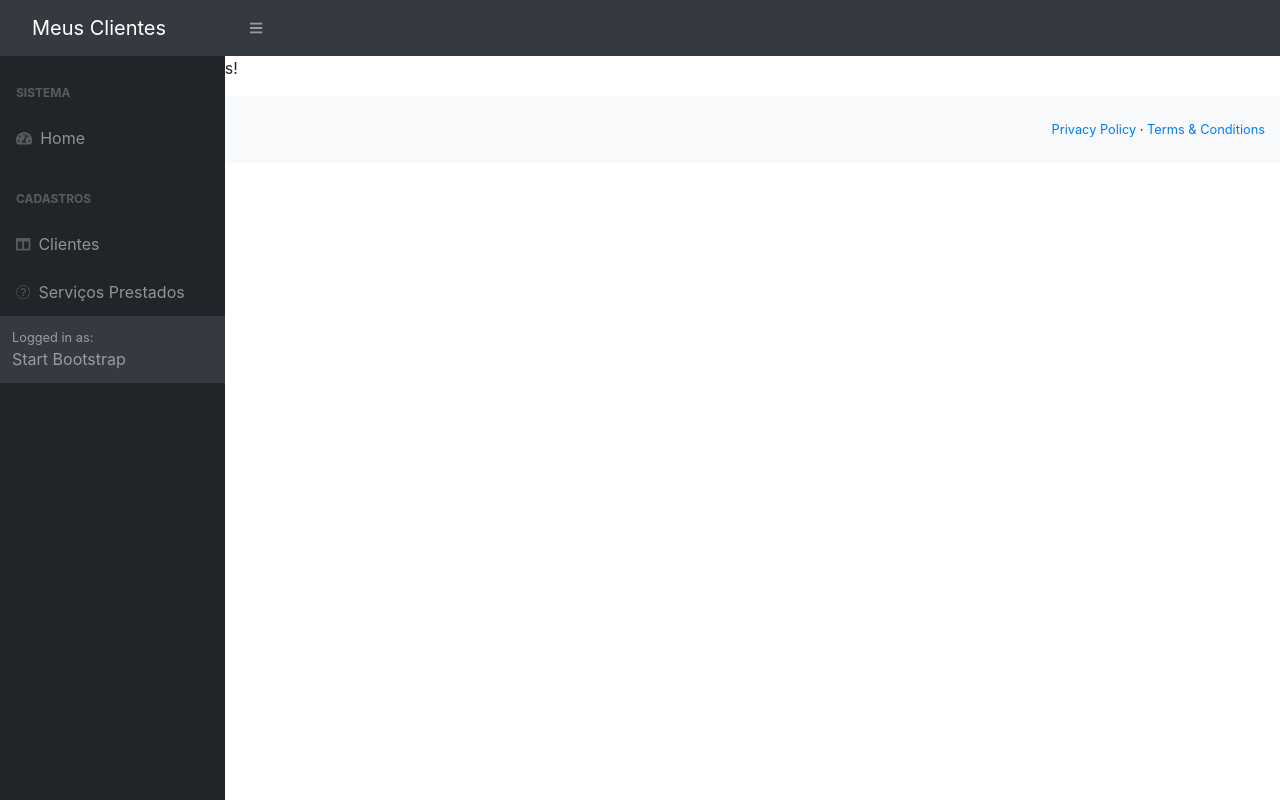
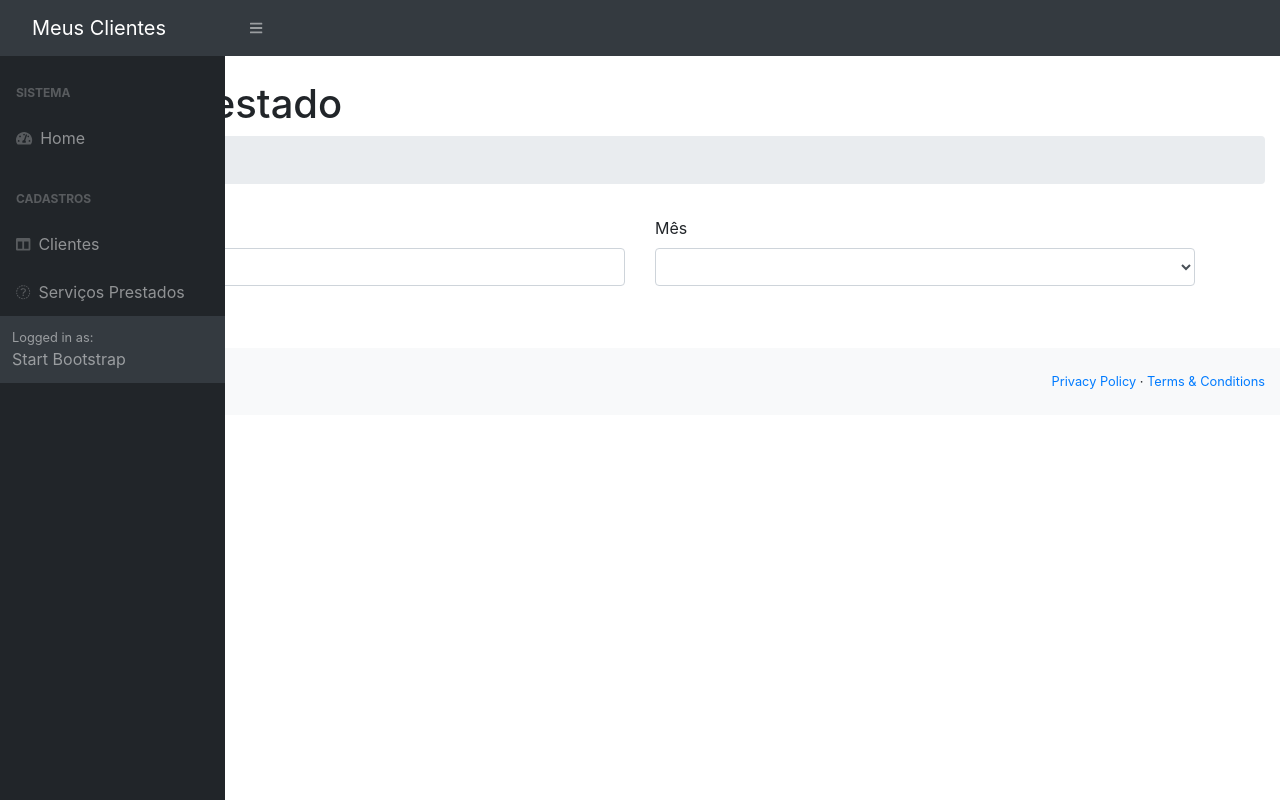
Before and after one commit to JonFalleNBR/clientes-app, an Angular app: page /servico-prestado-listagem in a window 1280 px wide. Built offline with nearby package versions, Linux system fonts and the light colour scheme.

Commit message:
Listagem de Servicos Prestados - Inicio Criação do template em HTML da Listagem de serviços prestados e a função de captar pelo nome e mês

```diff
--- a/src/app/servico-prestado/servico-prestado-lista/servico-prestado-lista.component.html
+++ b/src/app/servico-prestado/servico-prestado-lista/servico-prestado-lista.component.html
@@ -1 +1,36 @@
-<p>servico-prestado-lista works!</p>
+<h1 class="mt-4">Serviço Prestado</h1>
+<ol class="breadcrumb mb-2" >
+    <li class="breadcrumb-item active"><b>Consulta</b></li>
+</ol>
+<br>
+<div class="container">
+    <form #consultaForm = "ngForm" (submit)="consultar()">
+        <div class="row">
+            <div class="col-md-6">
+                <label for="inputNome">Nome do Cliente</label>
+                <input type="text" [(ngModel)]="nome"
+                        name="nome" class="form-control"
+                        id="inputNome">
+            </div>
+
+            <div class="col-md-6">
+                <label for="inputMes">Mês</label>
+                <select [(ngModel)]="mes" class="form-control" name="mes">
+                    <option value="">Selecione... </option>
+                    <option *ngFor= "let mes of meses" [value]="mes">
+                        {{ mes }}
+                    </option>
+                </select>
+            </div>
+        </div>
+        <br>
+        <div class="row">
+            <div class="col-md-3" >
+                <button type="submit" class="btn btn-primary">
+                    <i class="fa fa-search"></i> | Consultar
+                </button>
+            </div>
+        </div>
+
+    </form>
+</div>
--- a/src/app/servico-prestado/servico-prestado-lista/servico-prestado-lista.component.ts
+++ b/src/app/servico-prestado/servico-prestado-lista/servico-prestado-lista.component.ts
@@ -1,10 +1,26 @@
-import { Component } from '@angular/core';
+import { Component, OnInit } from '@angular/core';
 
 @Component({
   selector: 'app-servico-prestado-lista',
   templateUrl: './servico-prestado-lista.component.html',
   styleUrl: './servico-prestado-lista.component.css'
 })
-export class ServicoPrestadoListaComponent {
+export class ServicoPrestadoListaComponent implements OnInit{
 
+   nome: string = '';
+   mes: number = 0;
+   meses: number [];
+
+  constructor(){
+      this.meses = [1,2,3,4,5,6,7,8,9,10,11,12]
+  }
+
+  ngOnInit(): void {
+
+  }
+
+
+  consultar(){
+    console.log(this.nome, this.mes)
+  }
 }
--- a/src/app/template/sidebar/sidebar.component.html
+++ b/src/app/template/sidebar/sidebar.component.html
@@ -11,7 +11,7 @@
                     data-toggle="collapse" data-target="#collapseLayouts" aria-expanded="false" aria-controls="collapseLayouts">
                     <div class="sb-nav-link-icon"><i class="fas fa-columns"></i></div>Clientes</a>
 
-                    <a class="nav-link collapsed" routerLink="/servico-prestado-form"
+                    <a class="nav-link collapsed" routerLink="/servico-prestado-listagem"
                         data-toggle="collapse" data-target="#collapseLayouts" aria-expanded="false" aria-controls="collapseLayouts">
                         <div class="sb-nav-link-icon"><i class="fas fa-money"></i></div>Serviços Prestados</a>
                 </div>
```
